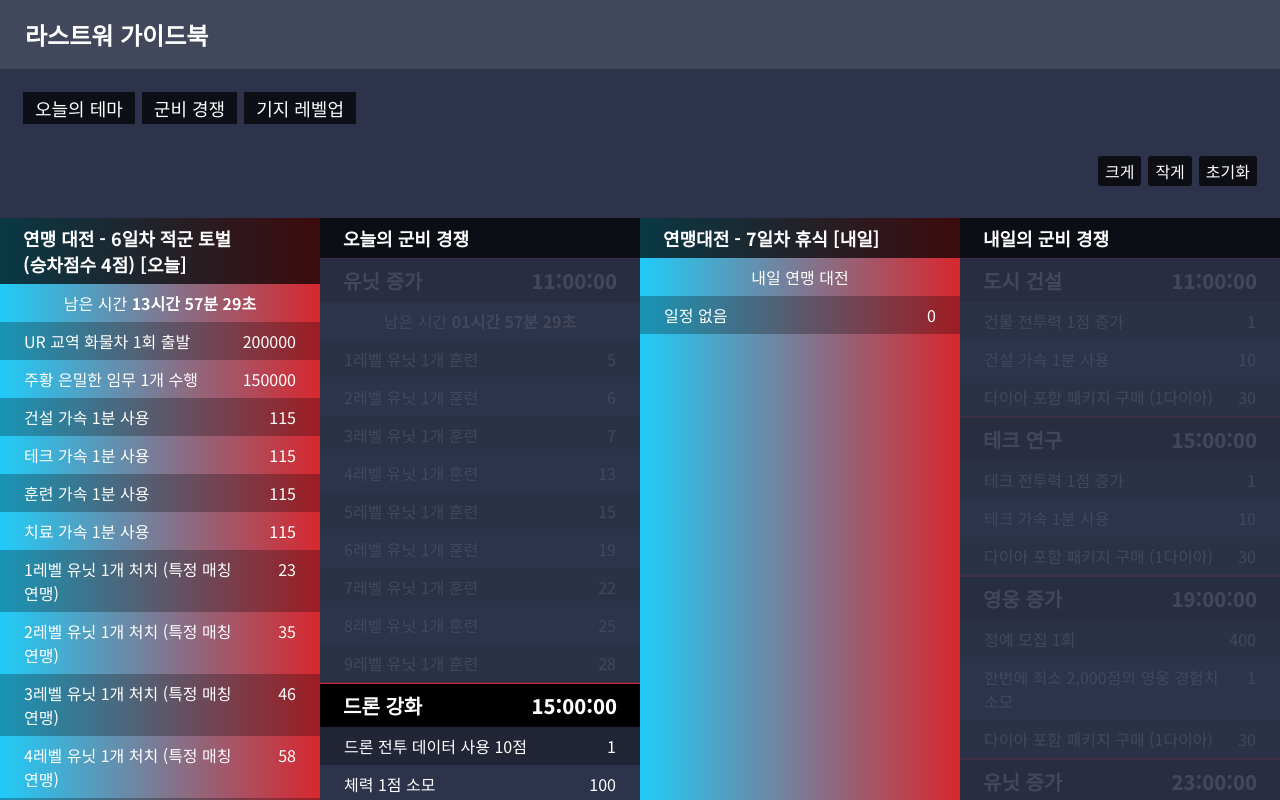
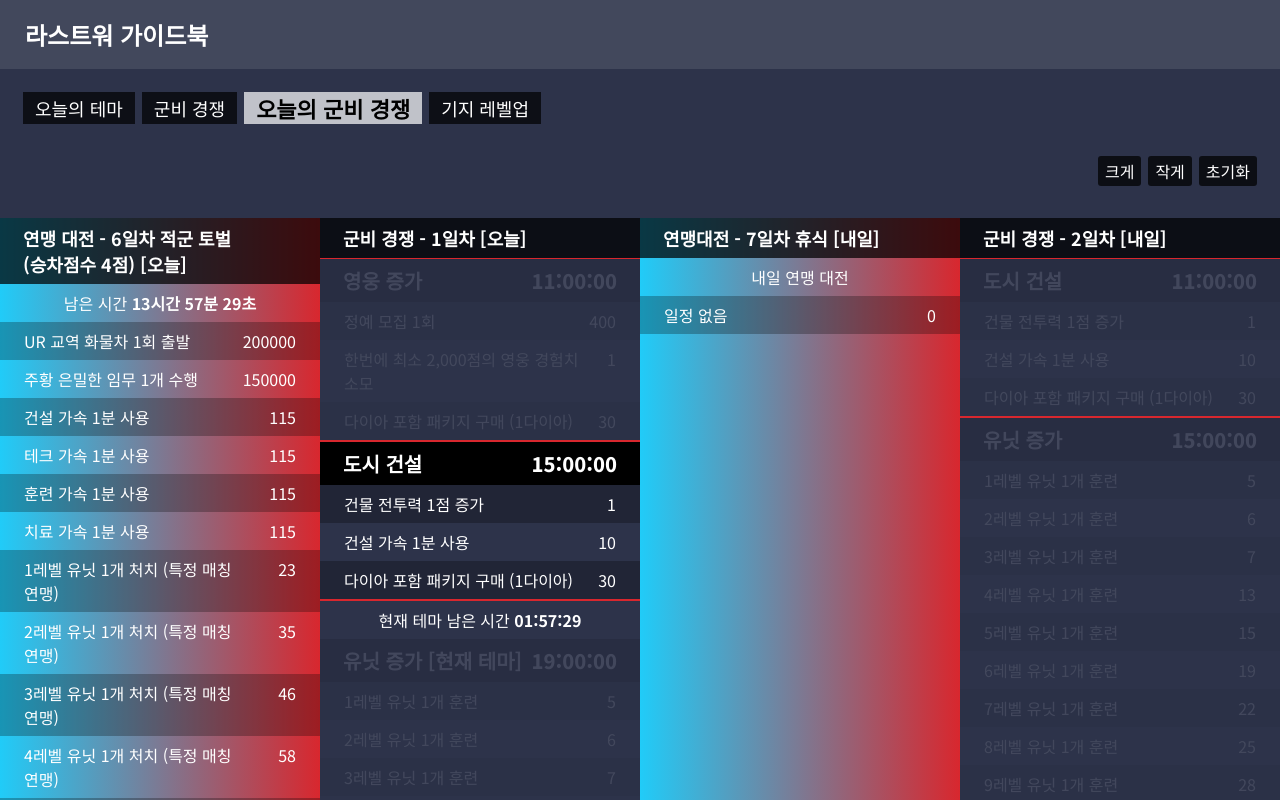
Before and after one commit to naninyang/lawar, a Next.js app: page /showdown in a window 1280 px wide. Shown: the top 800 px of the page. Built offline with nearby package versions, Linux system fonts and the light colour scheme.

Commit message:
오늘의 군비 경쟁

```diff
--- a/components/Header.tsx
+++ b/components/Header.tsx
@@ -42,14 +42,14 @@ export default function Header() {
                 <span>군비 경쟁</span>
               </Anchor>
             </li>
-            {/* <li
+            <li
               className={router.pathname === '/showdown' ? styles.current : undefined}
               onClick={() => handleMenuClick('/showdown', 2)}
             >
               <Anchor href="/showdown">
-                <span>테마 + 군비</span>
+                <span>오늘의 군비 경쟁</span>
               </Anchor>
-            </li> */}
+            </li>
             <li
               className={router.pathname === '/base' ? styles.current : undefined}
               onClick={() => handleMenuClick('/base', 1)}
--- a/components/showdown/Current/ArmsToday.tsx
+++ b/components/showdown/Current/ArmsToday.tsx
@@ -1,113 +1,83 @@
 import React, { useEffect, useState } from 'react';
 import { useRecoilValue } from 'recoil';
 import { serverTimeState } from '@/atoms/timeState';
-import { Theme } from '@/pages/showdown';
 import styles from '@/styles/Showdown.module.sass';
 
-export default function ArmsToday({
-  competitions,
-  matchingThemes,
-}: {
-  competitions: Theme[];
-  matchingThemes: { [key: number]: string[] };
-}) {
+interface Theme {
+  name: string;
+  time: string;
+  rewards: { item: string; reward: number }[];
+}
+
+export default function ArmsToday() {
   const serverTime = useRecoilValue(serverTimeState);
-  const [currentDay, setCurrentDay] = useState(1);
-  const [themeIndex, setThemeIndex] = useState(0);
-  const [competitionRotation, setCompetitionRotation] = useState<
-    { theme: Theme; remainingTime: string; startTime: string }[]
-  >([]);
+  const [themes, setThemes] = useState<Theme[]>([]);
+  const [title, setTitle] = useState<string>('');
+  const [matching, setMatching] = useState<number[]>([]);
+  const [currentThemeIndex, setCurrentThemeIndex] = useState<number>(0);
+  const [timeLeft, setTimeLeft] = useState<string>('00:00:00');
 
   useEffect(() => {
-    const calculateCompetitionRotation = () => {
-      if (!serverTime || competitions.length === 0) return;
+    if (!serverTime) return;
 
-      // 주의 시작 날짜 (토요일)
-      const startOfWeek = new Date(serverTime);
-      startOfWeek.setUTCHours(2, 0, 0, 0);
-      startOfWeek.setUTCDate(startOfWeek.getUTCDate() - ((startOfWeek.getUTCDay() + 1) % 7));
+    const dayOfWeek = (serverTime.getUTCDay() + 1) % 7;
+    const days = ['saturday', 'sunday', 'monday', 'tuesday', 'wednesday', 'thursday', 'friday'];
+    const currentDay = days[dayOfWeek];
 
-      // 오늘의 시작 시간 (00:00:00)
-      const startOfToday = new Date(serverTime);
-      startOfToday.setUTCHours(2, 0, 0, 0);
-
-      // 내일의 시작 시간 (오늘 00:00:00 + 24시간)
-      const startOfTomorrow = new Date(startOfToday);
-      startOfTomorrow.setUTCDate(startOfTomorrow.getUTCDate() + 1);
-
-      const elapsedSeconds = Math.floor((serverTime.getTime() - startOfToday.getTime()) / 1000);
-      const currentThemeDuration = 14400; // 4시간 단위
-      const totalThemes = competitions.length;
-
-      const correctedElapsedSeconds = elapsedSeconds % (totalThemes * currentThemeDuration);
-      const currentRotationIndex = Math.floor(correctedElapsedSeconds / currentThemeDuration) % totalThemes;
-
-      const timeInCurrentTheme = correctedElapsedSeconds % currentThemeDuration;
-
-      const competitionRotationList = [];
-      for (let i = 0; i < 6; i++) {
-        const adjustedIndex = (i + currentRotationIndex) % totalThemes;
-        const rotatedIndex = (adjustedIndex + i) % totalThemes;
-
-        const startTimeOffset = 11 * 3600;
-        const startTimeInSeconds = (startTimeOffset + i * currentThemeDuration) % 86400;
-        const startHours = Math.floor(startTimeInSeconds / 3600);
-        const startMinutes = Math.floor((startTimeInSeconds % 3600) / 60);
-        const startSeconds = startTimeInSeconds % 60;
-
-        const startTimeFormatted = `${startHours.toString().padStart(2, '0')}:${startMinutes
-          .toString()
-          .padStart(2, '0')}:${startSeconds.toString().padStart(2, '0')}`;
-
-        const remainingTimeInTheme =
-          currentThemeDuration - ((timeInCurrentTheme + i * currentThemeDuration) % currentThemeDuration);
-        const rotationHoursLeft = Math.floor(remainingTimeInTheme / 3600);
-        const rotationMinutesLeft = Math.floor((remainingTimeInTheme % 3600) / 60);
-        const rotationSecondsLeft = Math.floor(remainingTimeInTheme % 60);
-
-        const remainingTimeFormatted = `${rotationHoursLeft.toString().padStart(2, '0')}시간 ${rotationMinutesLeft
-          .toString()
-          .padStart(2, '0')}분 ${rotationSecondsLeft.toString().padStart(2, '0')}초`;
-
-        competitionRotationList.push({
-          theme: competitions[rotatedIndex],
-          remainingTime: remainingTimeFormatted,
-          startTime: startTimeFormatted,
+    fetch(`/api/competitions/${currentDay}`)
+      .then((response) => response.json())
+      .then((data) => {
+        setThemes(data.themes);
+        setTitle(data.title);
+        setMatching(data.matching || []);
       });
 
-        // 로그 출력
-        console.log(`군비 경쟁 아이템 ${i + 1}:`);
-        console.log(`시작 시간: ${startTimeFormatted}`);
-        console.log(`남은 시간: ${remainingTimeFormatted}`);
-      }
-      setCompetitionRotation(competitionRotationList);
+    const startHour = 2;
+    const currentDate = new Date(serverTime);
+    currentDate.setUTCHours(startHour, 0, 0, 0);
 
-      // 오늘과 내일의 시작 시간을 로그로 출력
-      console.log(`오늘 군비 경쟁 시작 날짜 및 시간: ${startOfToday}`);
-      console.log(`내일 군비 경쟁 시작 날짜 및 시간: ${startOfTomorrow}`);
-    };
+    const timeDifference = serverTime.getTime() - currentDate.getTime();
+    const elapsedHours = Math.floor(timeDifference / (1000 * 60 * 60));
+    const themeIndex = Math.floor(elapsedHours / 4) % themes.length;
 
-    calculateCompetitionRotation();
-  }, [serverTime, competitions]);
+    setCurrentThemeIndex(themeIndex);
+
+    const nextThemeTime = new Date(currentDate);
+    nextThemeTime.setUTCHours(startHour + (themeIndex + 1) * 4, 0, 0, 0);
+    const timeDiff = nextThemeTime.getTime() - serverTime.getTime();
+
+    const hoursLeft = Math.floor((timeDiff / (1000 * 60 * 60)) % 24);
+    const minutesLeft = Math.floor((timeDiff / (1000 * 60)) % 60);
+    const secondsLeft = Math.floor((timeDiff / 1000) % 60);
+    setTimeLeft(
+      `${hoursLeft.toString().padStart(2, '0')}:${minutesLeft.toString().padStart(2, '0')}:${secondsLeft.toString().padStart(2, '0')}`,
+    );
+  }, [serverTime, themes.length]);
 
   return (
     <div className={styles.arms}>
-      <h3>오늘의 군비 경쟁</h3>
-      {competitionRotation.map((competition, index) => (
-        <div
-          key={index}
-          className={matchingThemes[currentDay]?.includes(competition.theme.name) ? styles.active : undefined}
-        >
-          <h4>
-            <strong>{competition.theme.name}</strong> <span>{competition.startTime}</span>
-          </h4>
-          {index === themeIndex && (
+      <h3>군비 경쟁 - {title} [오늘]</h3>
+      {Object.keys(themes).length === 0 ? (
+        <p>데이터를 불러오는 중입니다 :)</p>
+      ) : (
+        <>
+          {themes.map((theme, index) => {
+            const isActive = matching.includes(index);
+            return (
+              <div key={index} className={isActive ? styles.active : undefined}>
+                {index === currentThemeIndex && (
                   <p>
-              남은 시간 <strong>{competition.remainingTime}</strong>
+                    현재 테마 남은 시간 <strong>{timeLeft}</strong>
                   </p>
                 )}
+                <h4>
+                  <strong>
+                    {theme.name} {index === currentThemeIndex && '[현재 테마]'}
+                  </strong>
+                  <span>{theme.time}</span>
+                </h4>
                 <dl>
-            {competition.theme.rewards.map((reward, idx) => (
+                  {theme.rewards.map((reward: any, idx: number) => (
                     <div key={idx}>
                       <dt>{reward.item}</dt>
                       <dd>{reward.reward}</dd>
@@ -115,7 +85,10 @@ export default function ArmsToday({
                   ))}
                 </dl>
               </div>
-      ))}
+            );
+          })}
+        </>
+      )}
     </div>
   );
 }
--- a/components/showdown/Current/ArmsTomorrow.tsx
+++ b/components/showdown/Current/ArmsTomorrow.tsx
@@ -1,80 +1,67 @@
 import React, { useEffect, useState } from 'react';
 import { useRecoilValue } from 'recoil';
 import { serverTimeState } from '@/atoms/timeState';
-import { Theme } from '@/pages/showdown';
 import styles from '@/styles/Showdown.module.sass';
 
-export default function ArmsTomorrow({
-  competitions,
-  matchingThemes,
-}: {
-  competitions: Theme[];
-  matchingThemes: { [key: number]: string[] };
-}) {
+interface Theme {
+  name: string;
+  time: string;
+  rewards: { item: string; reward: number }[];
+}
+
+export default function ArmsTomorrow() {
   const serverTime = useRecoilValue(serverTimeState);
-  const [nextDayCompetitionRotation, setNextDayCompetitionRotation] = useState<{ theme: Theme; startTime: string }[]>(
-    [],
-  );
+  const [themes, setThemes] = useState<Theme[]>([]);
+  const [title, setTitle] = useState<string>('');
+  const [matching, setMatching] = useState<number[]>([]);
 
   useEffect(() => {
-    const calculateCompetitionRotation = () => {
-      if (!serverTime || competitions.length === 0) return;
+    if (!serverTime) return;
 
-      const startOffset = 11 * 3600;
-      const startOfWeek = new Date(serverTime);
-      startOfWeek.setDate(startOfWeek.getDate() - ((startOfWeek.getDay() + 1) % 7));
-      startOfWeek.setUTCHours(2, 0, 0, 0);
+    const tomorrow = new Date(serverTime);
+    tomorrow.setUTCDate(tomorrow.getUTCDate() + 1);
 
-      const elapsedSeconds = Math.floor((serverTime.getTime() - startOfWeek.getTime()) / 1000);
-      const currentThemeDuration = 14400;
-      const totalThemes = competitions.length;
+    const dayOfWeek = (tomorrow.getUTCDay() + 1) % 7;
+    const days = ['saturday', 'sunday', 'monday', 'tuesday', 'wednesday', 'thursday', 'friday'];
+    const currentDay = days[dayOfWeek];
 
-      const correctedElapsedSeconds = (elapsedSeconds + startOffset) % (totalThemes * currentThemeDuration);
-      const currentRotationIndex = Math.floor(correctedElapsedSeconds / currentThemeDuration) % totalThemes;
+    fetch(`/api/competitions/${currentDay}`)
+      .then((response) => response.json())
+      .then((data) => {
+        setThemes(data.themes);
+        setTitle(data.title);
+        setMatching(data.matching || []);
+      });
 
-      const nextDayRotationList = [];
-      for (let i = 0; i < 6; i++) {
-        const adjustedIndex = (i + currentRotationIndex) % totalThemes;
-        const rotatedIndex = (adjustedIndex + i + 6) % totalThemes;
-        const startTimeInSeconds = (startOffset + i * currentThemeDuration) % 86400;
-        const startHours = Math.floor(startTimeInSeconds / 3600);
-        const startMinutes = Math.floor((startTimeInSeconds % 3600) / 60);
-        const startSeconds = startTimeInSeconds % 60;
+    const startHour = 2;
+    const currentUTCDate = new Date(serverTime);
+    currentUTCDate.setUTCHours(startHour, 0, 0, 0);
 
-        const startTimeFormatted = `${startHours.toString().padStart(2, '0')}:${startMinutes
-          .toString()
-          .padStart(2, '0')}:${startSeconds.toString().padStart(2, '0')}`;
+    const timeDifference = serverTime.getTime() - currentUTCDate.getTime();
+    const elapsedHours = Math.floor(timeDifference / (1000 * 60 * 60));
+    const themeIndex = Math.floor(elapsedHours / 4) % themes.length;
 
-        nextDayRotationList.push({
-          theme: competitions[rotatedIndex],
-          startTime: startTimeFormatted,
-        });
-      }
-      setNextDayCompetitionRotation(nextDayRotationList);
-    };
-
-    calculateCompetitionRotation();
-    const intervalArms = setInterval(calculateCompetitionRotation, 1000);
-    return () => clearInterval(intervalArms);
-  }, [serverTime, competitions]);
+    const nextThemeTime = new Date(currentUTCDate);
+    nextThemeTime.setUTCHours(startHour + (themeIndex + 1) * 4, 0, 0, 0);
+  }, [serverTime]);
 
   return (
     <div className={styles.arms}>
-      <h3>내일의 군비 경쟁</h3>
-      {nextDayCompetitionRotation.map((competition, index) => (
-        <div
-          key={index}
-          className={
-            matchingThemes[nextDayCompetitionRotation.indexOf(competition) + 1]?.includes(competition.theme.name)
-              ? styles.active
-              : undefined
-          }
-        >
+      <h3>군비 경쟁 - {title} [내일]</h3>
+      {Object.keys(themes).length === 0 ? (
+        <p>데이터를 불러오는 중입니다 :)</p>
+      ) : (
+        <>
+          {themes.map((theme, index) => {
+            const isActive = matching.includes(index);
+            return (
+              <div key={index} className={isActive ? styles.active : undefined}>
                 <h4>
-            <strong>{competition.theme.name}</strong> <span>{competition.startTime}</span>
+                  <strong>{theme.name}</strong>
+                  <span>{theme.time}</span>
                 </h4>
                 <dl>
-            {competition.theme.rewards.map((reward, idx) => (
+                  {theme.rewards.map((reward: any, idx: number) => (
                     <div key={idx}>
                       <dt>{reward.item}</dt>
                       <dd>{reward.reward}</dd>
@@ -82,7 +69,10 @@ export default function ArmsTomorrow({
                   ))}
                 </dl>
               </div>
-      ))}
+            );
+          })}
+        </>
+      )}
     </div>
   );
 }
--- a/components/showdown/Today.tsx
+++ b/components/showdown/Today.tsx
@@ -17,11 +17,11 @@ export default function ShowdownToday({
     <div className={styles.contents}>
       <section>
         <AllianceToday />
-        <ArmsToday competitions={competitions} matchingThemes={matchingThemes} />
+        <ArmsToday />
       </section>
       <section>
         <AllianceTomorrow />
-        <ArmsTomorrow competitions={competitions} matchingThemes={matchingThemes} />
+        <ArmsTomorrow />
       </section>
     </div>
   );
--- a/pages/index.tsx
+++ b/pages/index.tsx
@@ -23,11 +23,11 @@ export default function Home() {
             <span>군비 경쟁</span>
           </Anchor>
         </li>
-        {/* <li>
+        <li>
           <Anchor href="/showdown">
-            <span>테마 + 군비</span>
+            <span>오늘의 군비 경쟁</span>
           </Anchor>
-        </li> */}
+        </li>
         <li>
           <Anchor href="/base">
             <span>기지 레벨업</span>
--- a/styles/Showdown.module.sass
+++ b/styles/Showdown.module.sass
@@ -77,11 +77,22 @@
         background: linear-gradient(90deg, #1ECEFB -1.45%, #D8272E 100%)
 
       .arms
+        > p
+          display: flex
+          justify-content: center
+          align-items: center
+          gap: rem(17)
+          height: calc(100vh - rem(294))
+          text-align: center
+
         > div
-          opacity: .1
           border: 1px solid #D8272E
           border-left: 0
           border-right: 0
 
+          h4, dl
+            opacity: .1
+
         .active
-          opacity: 1
+          h4, dl
+            opacity: 1
```
Lines whose indentation alone changed are shown as unchanged.
